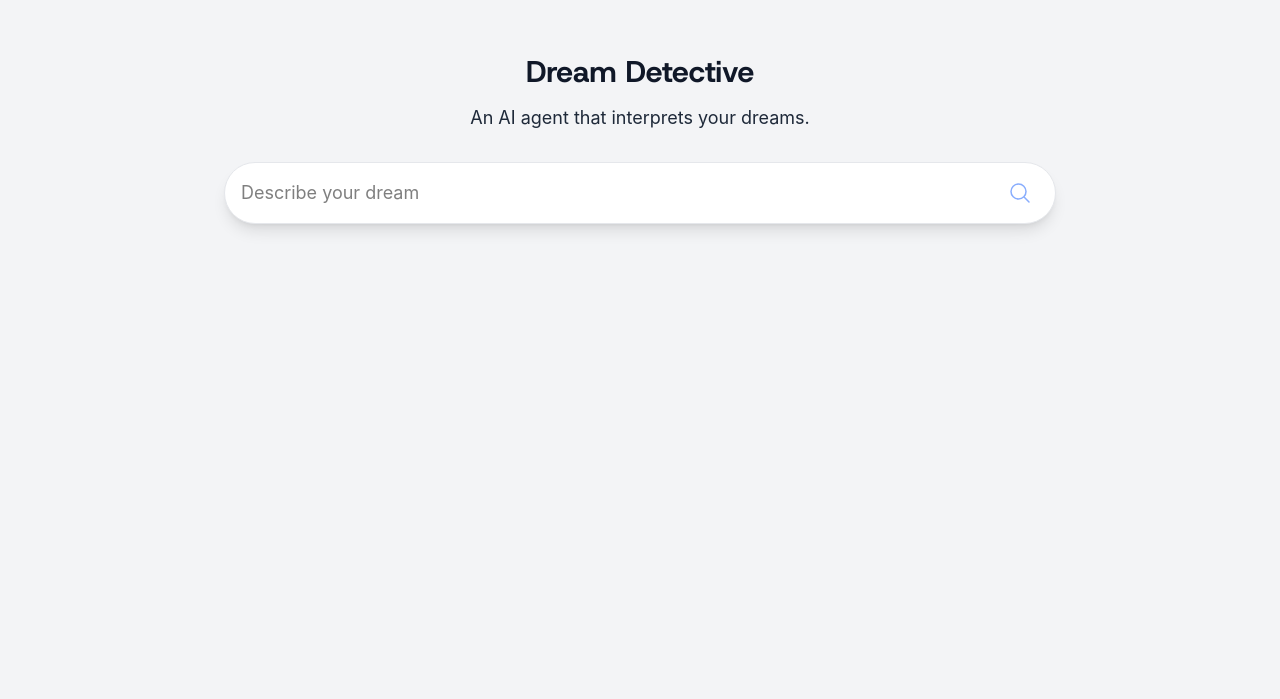
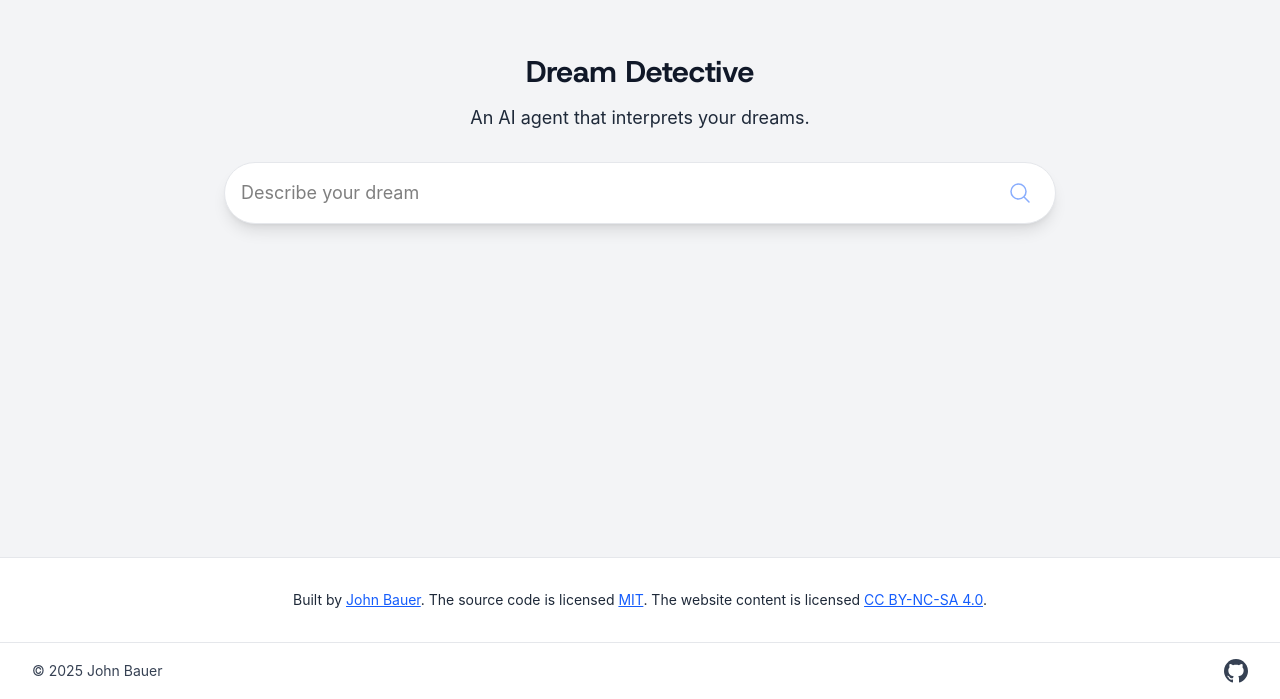
Before and after one commit to john-bauer/dream-detective, a React (Vite) app in the folder frontend/: page / in a window 1280 px wide. Shown: the part 101-800 px from the top of the page. Built offline with nearby package versions, Linux system fonts and the light colour scheme; no server answers.

Commit message:
Add footer

```diff
--- a/frontend/src/App.tsx
+++ b/frontend/src/App.tsx
@@ -1,8 +1,16 @@
 import { RouterProvider } from 'react-router'
 import { router } from './routes'
+import Footer from './components/Footer'
 
 function App() {
-  return <RouterProvider router={router} />
+  return (
+    <div className="flex flex-col min-h-screen">
+      <div className="flex-grow">
+        <RouterProvider router={router} />
+      </div>
+      <Footer />
+    </div>
+  )
 }
 
 export default App
--- /dev/null
+++ b/frontend/src/components/Footer.tsx
@@ -0,0 +1,74 @@
+/**
+ * @description Footer component with main footer and subfooter sections
+ */
+
+import Container from './Container'
+
+export default function Footer() {
+  const currentYear = new Date().getFullYear()
+
+  return (
+    <footer className="bg-white border-t border-gray-200 mt-auto">
+      {/* Main Footer */}
+      <div className="py-8 text-center">
+        <p className="text-sm text-gray-800">
+          Built by{' '}
+          <a
+            href="https://johnbauer.me/"
+            target="_blank"
+            rel="noopener noreferrer"
+            className="text-blue-600 hover:text-blue-800 underline"
+          >
+            John Bauer
+          </a>
+          . The source code is licensed{' '}
+          <a
+            href="http://opensource.org/licenses/mit-license.php"
+            target="_blank"
+            rel="noopener noreferrer"
+            className="text-blue-600 hover:text-blue-800 underline"
+          >
+            MIT
+          </a>
+          . The website content is licensed{' '}
+          <a
+            href="http://creativecommons.org/licenses/by-nc-sa/4.0/"
+            target="_blank"
+            rel="noopener noreferrer"
+            className="text-blue-600 hover:text-blue-800 underline"
+          >
+            CC BY-NC-SA 4.0
+          </a>
+          .
+        </p>
+      </div>
+
+      {/* Subfooter */}
+      <div className="border-t border-gray-200 py-4">
+        <Container>
+          <div className="flex items-center justify-between">
+            <p className="text-sm text-gray-700">
+              © {currentYear} John Bauer
+            </p>
+            <a
+              href="https://github.com/john-bauer/dream-detective"
+              target="_blank"
+              rel="noopener noreferrer"
+              className="text-gray-700 hover:text-gray-900 transition-colors"
+              aria-label="View source code on GitHub"
+            >
+              <svg
+                className="w-6 h-6"
+                fill="currentColor"
+                viewBox="0 0 24 24"
+                xmlns="http://www.w3.org/2000/svg"
+              >
+                <path d="M12 0c-6.626 0-12 5.373-12 12 0 5.302 3.438 9.8 8.207 11.387.599.111.793-.261.793-.577v-2.234c-3.338.726-4.033-1.416-4.033-1.416-.546-1.387-1.333-1.756-1.333-1.756-1.089-.745.083-.729.083-.729 1.205.084 1.839 1.237 1.839 1.237 1.07 1.834 2.807 1.304 3.492.997.107-.775.418-1.305.762-1.604-2.665-.305-5.467-1.334-5.467-5.931 0-1.311.469-2.381 1.236-3.221-.124-.303-.535-1.524.117-3.176 0 0 1.008-.322 3.301 1.23.957-.266 1.983-.399 3.003-.404 1.02.005 2.047.138 3.006.404 2.291-1.552 3.297-1.23 3.297-1.23.653 1.653.242 2.874.118 3.176.77.84 1.235 1.911 1.235 3.221 0 4.609-2.807 5.624-5.479 5.921.43.372.823 1.102.823 2.222v3.293c0 .319.192.694.801.576 4.765-1.589 8.199-6.086 8.199-11.386 0-6.627-5.373-12-12-12z" />
+              </svg>
+            </a>
+          </div>
+        </Container>
+      </div>
+    </footer>
+  )
+}
```
